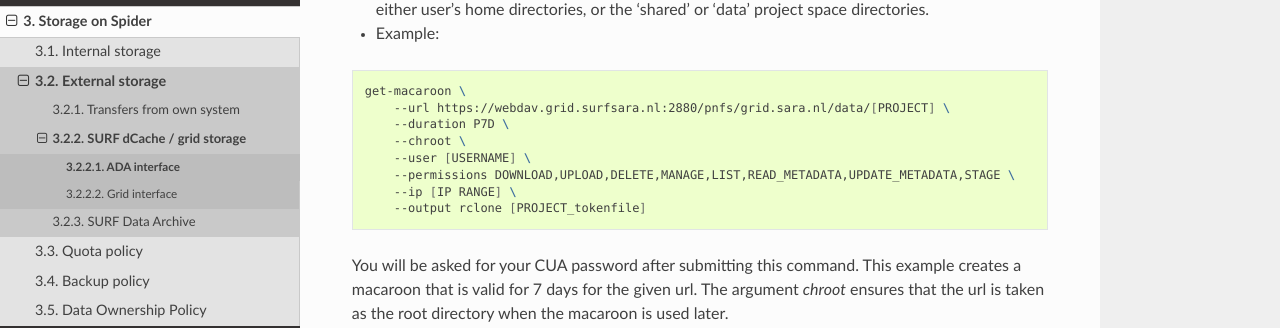
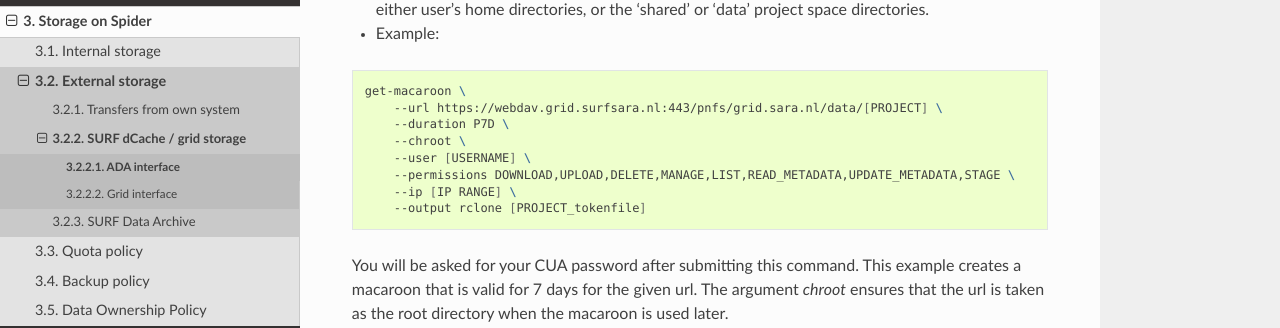
Before and after one commit to sara-nl/spiderdocs, a Sphinx documentation site: the page built from source/Pages/storage/ada-interface.rst, in a window 1280 px wide and 1400 px high, scrolled down 1703 px. Shown: the part 159-487 px from the top of the window. Built offline with Sphinx 7.4.7 and the Read the Docs theme 3.1.0, drawn with Linux system fonts in a browser that asks for light colours; some of the changed lines change nothing that is shown; some of the changed text lies outside the part shown.

Commit message:
Update ada-interface.rst: 443 is now the preferred port
Port 443 now redirects on reads AND writes, and it redirects to HTTPS instead of HTTP, making it the preferred port. Examples updated because we've noticed that users just copy the port from the examples.

```diff
--- a/source/Pages/storage/ada-interface.rst
+++ b/source/Pages/storage/ada-interface.rst
@@ -69,7 +69,7 @@ Create a macaroon
 .. code-block:: bash
 
     get-macaroon \
-        --url https://webdav.grid.surfsara.nl:2880/pnfs/grid.sara.nl/data/[PROJECT] \
+        --url https://webdav.grid.surfsara.nl:443/pnfs/grid.sara.nl/data/[PROJECT] \
         --duration P7D \
         --chroot \
         --user [USERNAME] \
@@ -132,7 +132,7 @@ Inspect the macaroon
     [tokenfile]
     type = webdav
     bearer_token = MDAxY2xvY2F0aWXXXXXXXXXXXXXXXX
-    url = https://webdav.grid.surfsara.nl:2880/
+    url = https://webdav.grid.surfsara.nl:443/
     vendor = other
     user =
     password =
```
